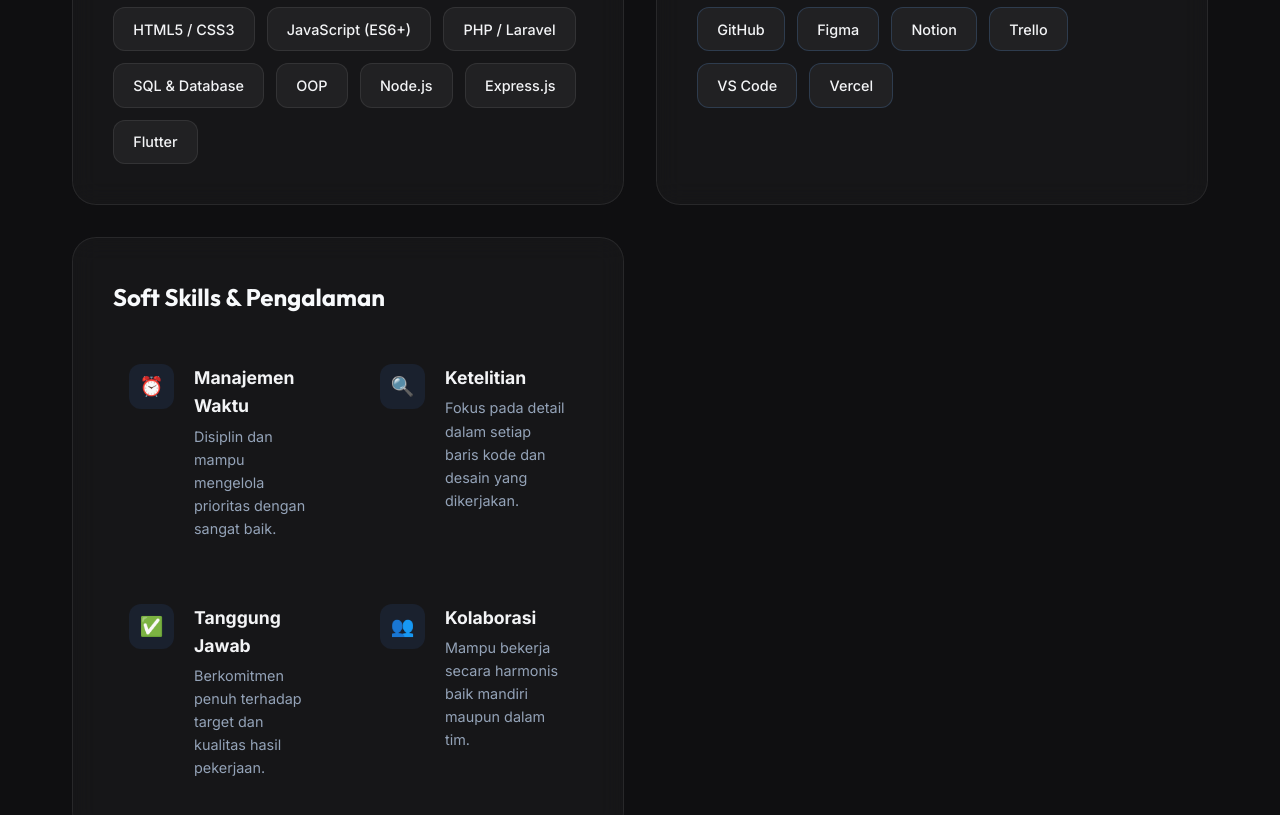
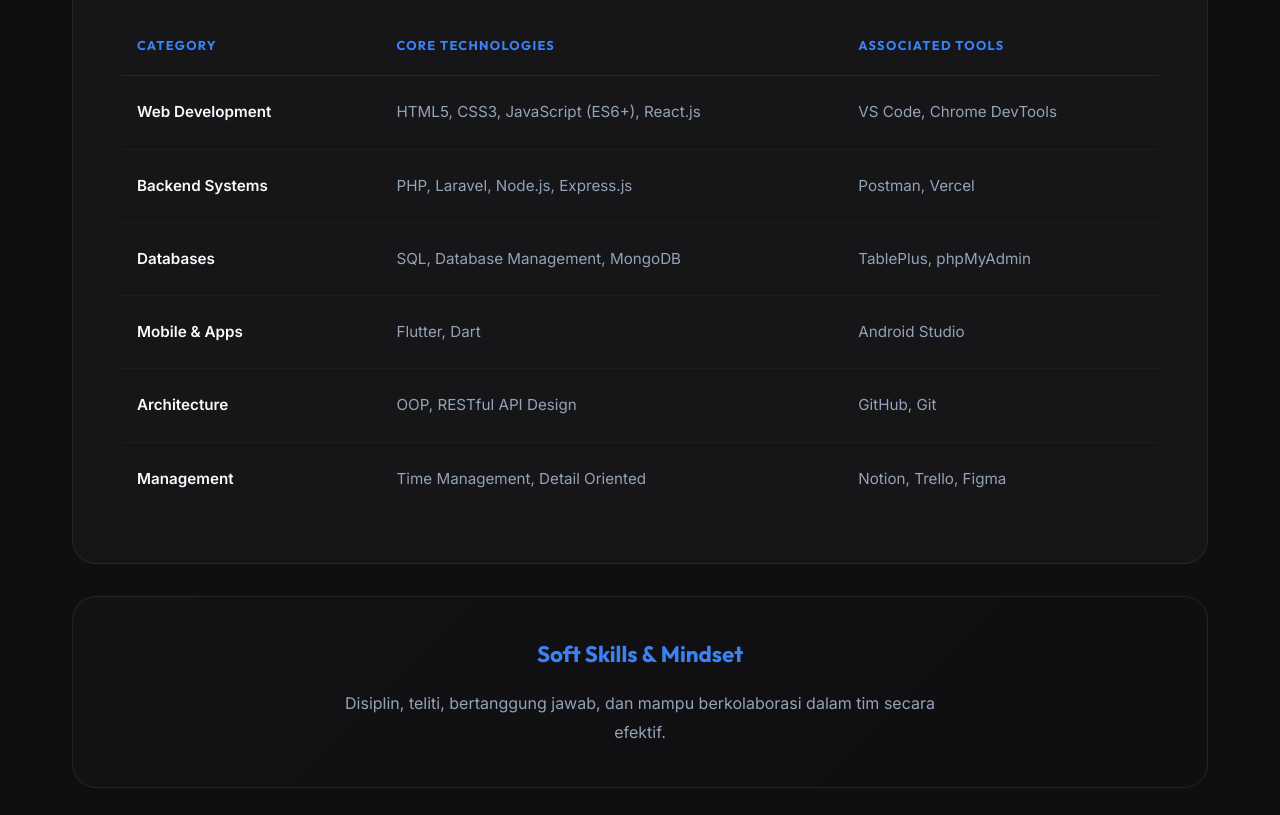
Before and after one commit to Ryan-Dwiyanto/Portofolio-Ryan, a React (Vite) app in the folder FrontendPorto/: page /about in a window 1280 px wide. Shown: the part 1460-2275 px from the top of the page. Built offline with nearby package versions, Linux system fonts and the light colour scheme.

Commit message:
Change skills section to a minimalist table layout

```diff
--- a/FrontendPorto/css/about.css
+++ b/FrontendPorto/css/about.css
@@ -221,85 +221,128 @@
   animation: fadeInUp 1s ease-out 0.8s both;
 }
 
-.section-header {
+.table-section {
+  padding: 3rem;
   margin-bottom: 2rem;
+  animation: fadeInUp 1s ease-out 0.8s both;
 }
 
-.section-subtitle {
-  font-family: 'Outfit', sans-serif;
-  font-size: 1.5rem;
-  font-weight: 700;
-  color: var(--text-bright);
+.section-header-minimal {
+  margin-bottom: 2.5rem;
+  text-align: center;
 }
 
-/* Skills Tags */
-.skills-tags {
-  display: flex;
-  flex-wrap: wrap;
-  gap: 0.75rem;
+.minimal-table-container {
+  overflow-x: auto;
 }
 
-.skill-tag {
-  padding: 0.6rem 1.2rem;
-  background: rgba(255, 255, 255, 0.05);
-  border: 1px solid var(--glass-border);
-  border-radius: 12px;
-  font-size: 0.9rem;
-  font-weight: 500;
+.skills-table {
+  width: 100%;
+  border-collapse: collapse;
+  font-size: 0.95rem;
+}
+
+.skills-table th {
+  text-align: left;
+  padding: 1.25rem 1rem;
+  font-family: 'Outfit', sans-serif;
+  color: var(--primary);
+  font-size: 0.8rem;
+  text-transform: uppercase;
+  letter-spacing: 0.1em;
+  border-bottom: 1px solid var(--glass-border);
+}
+
+.skills-table td {
+  padding: 1.5rem 1rem;
+  border-bottom: 1px solid rgba(255, 255, 255, 0.03);
+  color: var(--text-muted);
   transition: all 0.3s ease;
 }
 
-.skill-tag.tool {
-  border-color: rgba(96, 165, 250, 0.2);
+.skills-table tr:last-child td {
+  border-bottom: none;
 }
 
-.skill-tag:hover {
-  background: var(--primary);
-  color: white;
-  transform: translateY(-3px);
-  box-shadow: 0 10px 20px rgba(59, 130, 246, 0.2);
+.skills-table tr:hover td {
+  color: var(--text-bright);
+  background: rgba(255, 255, 255, 0.01);
 }
 
-/* Values Grid */
-.values-grid {
-  display: grid;
-  grid-template-columns: repeat(2, 1fr);
-  gap: 2rem;
+.cat-cell {
+  color: var(--text-bright) !important;
+  font-weight: 600;
+  width: 25%;
 }
 
-.value-item {
-  display: flex;
-  gap: 1.25rem;
-  align-items: flex-start;
-  padding: 1rem;
-  border-radius: 16px;
-  transition: all 0.3s ease;
+.values-minimal-grid {
+  margin-bottom: 4rem;
+  animation: fadeInUp 1s ease-out 1s both;
 }
 
-.value-item:hover {
-  background: rgba(255, 255, 255, 0.03);
+.value-minimal-item {
+  padding: 2.5rem;
+  text-align: center;
+  border-radius: 24px;
+  background: linear-gradient(135deg, rgba(255, 255, 255, 0.02), transparent);
+  border: 1px solid var(--glass-border);
 }
 
-.value-icon {
-  width: 45px;
-  height: 45px;
-  background: rgba(59, 130, 246, 0.1);
-  border-radius: 12px;
-  display: flex;
-  align-items: center;
-  justify-content: center;
-  font-size: 1.2rem;
-  flex-shrink: 0;
+.value-minimal-item h4 {
+  font-family: 'Outfit', sans-serif;
+  font-size: 1.4rem;
+  margin-bottom: 1rem;
+  color: var(--primary);
 }
 
-.value-content h4 {
-  font-size: 1.1rem;
-  margin-bottom: 0.25rem;
+.value-minimal-item p {
+  color: var(--text-muted);
+  max-width: 600px;
+  margin: 0 auto;
+  line-height: 1.8;
 }
 
-.value-content p {
-  font-size: 0.9rem;
-  color: var(--text-muted);
+@media (max-width: 768px) {
+  .table-section {
+    padding: 1.5rem;
+  }
+
+  .skills-table {
+    display: block;
+  }
+
+  .skills-table thead {
+    display: none;
+  }
+
+  .skills-table tr {
+    display: block;
+    margin-bottom: 2rem;
+    padding-bottom: 1rem;
+    border-bottom: 1px solid var(--glass-border);
+  }
+
+  .skills-table td {
+    display: block;
+    padding: 0.5rem 0;
+    border: none;
+    width: 100% !important;
+  }
+
+  .cat-cell {
+    font-size: 1.2rem;
+    color: var(--primary) !important;
+    margin-bottom: 0.5rem;
+  }
+
+  .skills-table td::before {
+    content: attr(data-label);
+    display: block;
+    font-size: 0.7rem;
+    text-transform: uppercase;
+    color: var(--text-muted);
+    margin-bottom: 0.25rem;
+  }
 }
 
 /* CTA Section */
--- a/FrontendPorto/package.json
+++ b/FrontendPorto/package.json
@@ -23,8 +23,5 @@
     "eslint-plugin-react-hooks": "^4.6.2",
     "eslint-plugin-react-refresh": "^0.4.7",
     "vite": "^5.4.21"
-  },
-  "engines": {
-    "node": "24.x"
   }
 }
--- a/FrontendPorto/src/pages/About.jsx
+++ b/FrontendPorto/src/pages/About.jsx
@@ -57,71 +57,60 @@
             </div>
           </div>
 
-          <div className="sections-grid">
-            <div className="glass-card skills-section">
-              <div className="section-header">
-                <h3 className="section-subtitle">Technical Mastery</h3>
-              </div>
-              <div className="skills-tags">
-                <span className="skill-tag">HTML5 / CSS3</span>
-                <span className="skill-tag">JavaScript (ES6+)</span>
-                <span className="skill-tag">PHP / Laravel</span>
-                <span className="skill-tag">SQL & Database</span>
-                <span className="skill-tag">OOP</span>
-                <span className="skill-tag">Node.js</span>
-                <span className="skill-tag">Express.js</span>
-                <span className="skill-tag">Flutter</span>
-              </div>
+          <div className="glass-card table-section">
+            <div className="section-header-minimal">
+              <h3 className="section-subtitle">Technical Specification</h3>
             </div>
 
-            <div className="glass-card skills-section">
-              <div className="section-header">
-                <h3 className="section-subtitle">Tools & Platforms</h3>
-              </div>
-              <div className="skills-tags">
-                <span className="skill-tag tool">GitHub</span>
-                <span className="skill-tag tool">Figma</span>
-                <span className="skill-tag tool">Notion</span>
-                <span className="skill-tag tool">Trello</span>
-                <span className="skill-tag tool">VS Code</span>
-                <span className="skill-tag tool">Vercel</span>
-              </div>
+            <div className="minimal-table-container">
+              <table className="skills-table">
+                <thead>
+                  <tr>
+                    <th>Category</th>
+                    <th>Core Technologies</th>
+                    <th>Associated Tools</th>
+                  </tr>
+                </thead>
+                <tbody>
+                  <tr>
+                    <td className="cat-cell">Web Development</td>
+                    <td>HTML5, CSS3, JavaScript (ES6+), React.js</td>
+                    <td>VS Code, Chrome DevTools</td>
+                  </tr>
+                  <tr>
+                    <td className="cat-cell">Backend Systems</td>
+                    <td>PHP, Laravel, Node.js, Express.js</td>
+                    <td>Postman, Vercel</td>
+                  </tr>
+                  <tr>
+                    <td className="cat-cell">Databases</td>
+                    <td>SQL, Database Management, MongoDB</td>
+                    <td>TablePlus, phpMyAdmin</td>
+                  </tr>
+                  <tr>
+                    <td className="cat-cell">Mobile & Apps</td>
+                    <td>Flutter, Dart</td>
+                    <td>Android Studio</td>
+                  </tr>
+                  <tr>
+                    <td className="cat-cell">Architecture</td>
+                    <td>OOP, RESTful API Design</td>
+                    <td>GitHub, Git</td>
+                  </tr>
+                  <tr>
+                    <td className="cat-cell">Management</td>
+                    <td>Time Management, Detail Oriented</td>
+                    <td>Notion, Trello, Figma</td>
+                  </tr>
+                </tbody>
+              </table>
             </div>
+          </div>
 
-            <div className="glass-card values-section full-width">
-              <div className="section-header">
-                <h3 className="section-subtitle">Soft Skills & Pengalaman</h3>
-              </div>
-              <div className="values-grid">
-                <div className="value-item">
-                  <span className="value-icon">⏰</span>
-                  <div className="value-content">
-                    <h4>Manajemen Waktu</h4>
-                    <p>Disiplin dan mampu mengelola prioritas dengan sangat baik.</p>
-                  </div>
-                </div>
-                <div className="value-item">
-                  <span className="value-icon">🔍</span>
-                  <div className="value-content">
-                    <h4>Ketelitian</h4>
-                    <p>Fokus pada detail dalam setiap baris kode dan desain yang dikerjakan.</p>
-                  </div>
-                </div>
-                <div className="value-item">
-                  <span className="value-icon">✅</span>
-                  <div className="value-content">
-                    <h4>Tanggung Jawab</h4>
-                    <p>Berkomitmen penuh terhadap target dan kualitas hasil pekerjaan.</p>
-                  </div>
-                </div>
-                <div className="value-item">
-                  <span className="value-icon">👥</span>
-                  <div className="value-content">
-                    <h4>Kolaborasi</h4>
-                    <p>Mampu bekerja secara harmonis baik mandiri maupun dalam tim.</p>
-                  </div>
-                </div>
-              </div>
+          <div className="values-minimal-grid">
+            <div className="value-minimal-item">
+              <h4>Soft Skills & Mindset</h4>
+              <p>Disiplin, teliti, bertanggung jawab, dan mampu berkolaborasi dalam tim secara efektif.</p>
             </div>
           </div>
 
```
